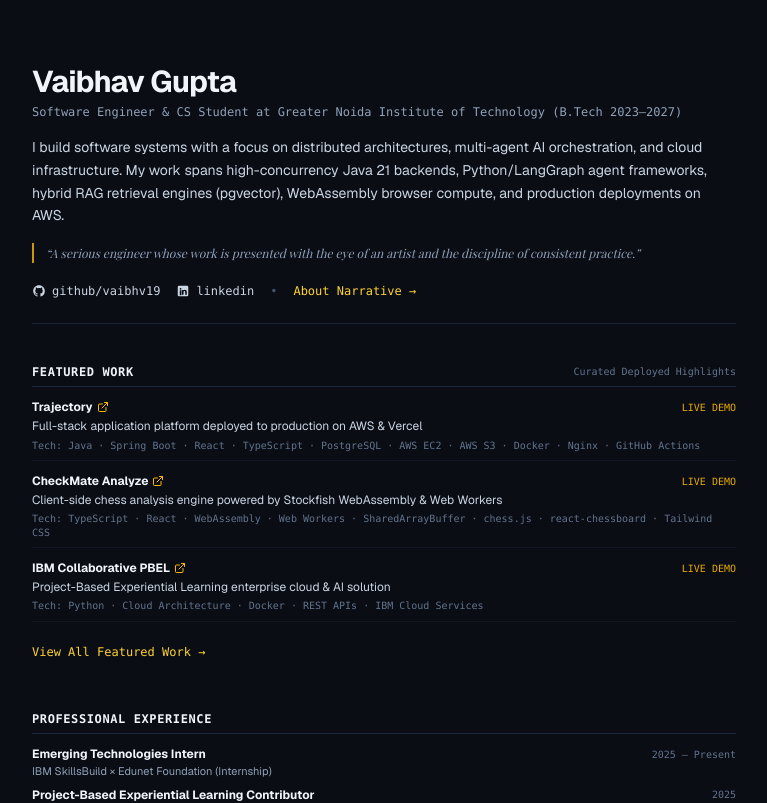
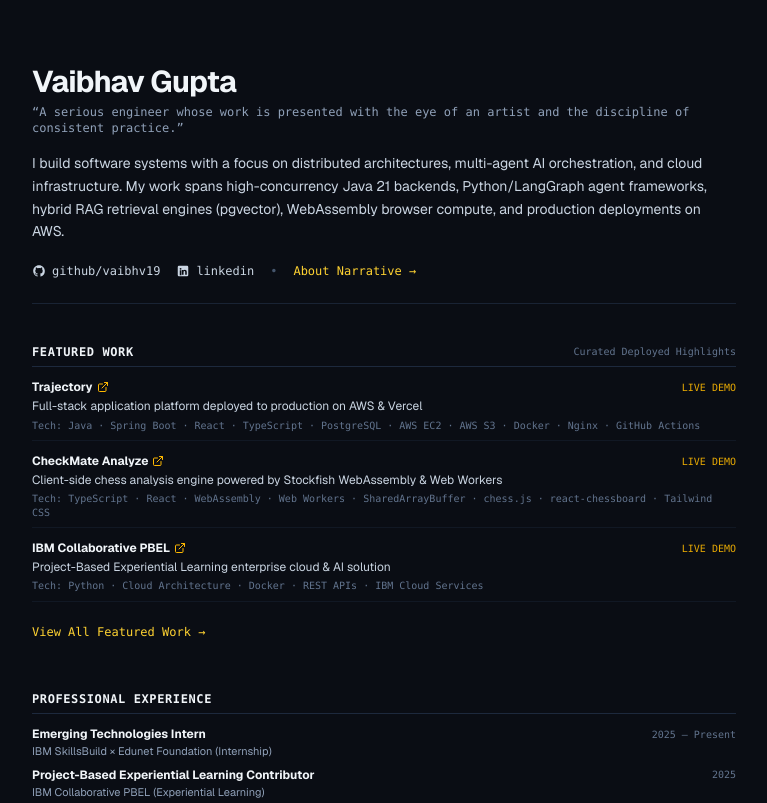
Before and after one commit to vaibhv19/Portfolio-BLog, a Next.js app: page / in a window 1280 px wide. Shown: the top 803 px of the page, without its empty margins (256-1023 px from the left). Built offline with nearby package versions, Linux system fonts and the light colour scheme; a web font is replaced by a local one.

Commit message:
style(home): update hero metadata subtitle to personal philosophy statement

```diff
--- a/src/app/page.tsx
+++ b/src/app/page.tsx
@@ -36,16 +36,12 @@ export default function HomePage() {
             Vaibhav Gupta
           </h1>
           <p className="text-xs font-mono text-slate-400">
-            Software Engineer &amp; CS Student at Greater Noida Institute of Technology (B.Tech 2023–2027)
+            &ldquo;A serious engineer whose work is presented with the eye of an artist and the discipline of consistent practice.&rdquo;
           </p>
         </div>
 
         <p className="text-xs sm:text-sm leading-relaxed text-slate-300">
           I build software systems with a focus on distributed architectures, multi-agent AI orchestration, and cloud infrastructure. My work spans high-concurrency Java 21 backends, Python/LangGraph agent frameworks, hybrid RAG retrieval engines (pgvector), WebAssembly browser compute, and production deployments on AWS.
-        </p>
-
-        <p className="text-xs text-slate-400 font-serif-editorial italic border-l-2 border-amber-400/80 pl-3 py-0.5">
-          &ldquo;A serious engineer whose work is presented with the eye of an artist and the discipline of consistent practice.&rdquo;
         </p>
 
         {/* Compact Profile Links */}
```
